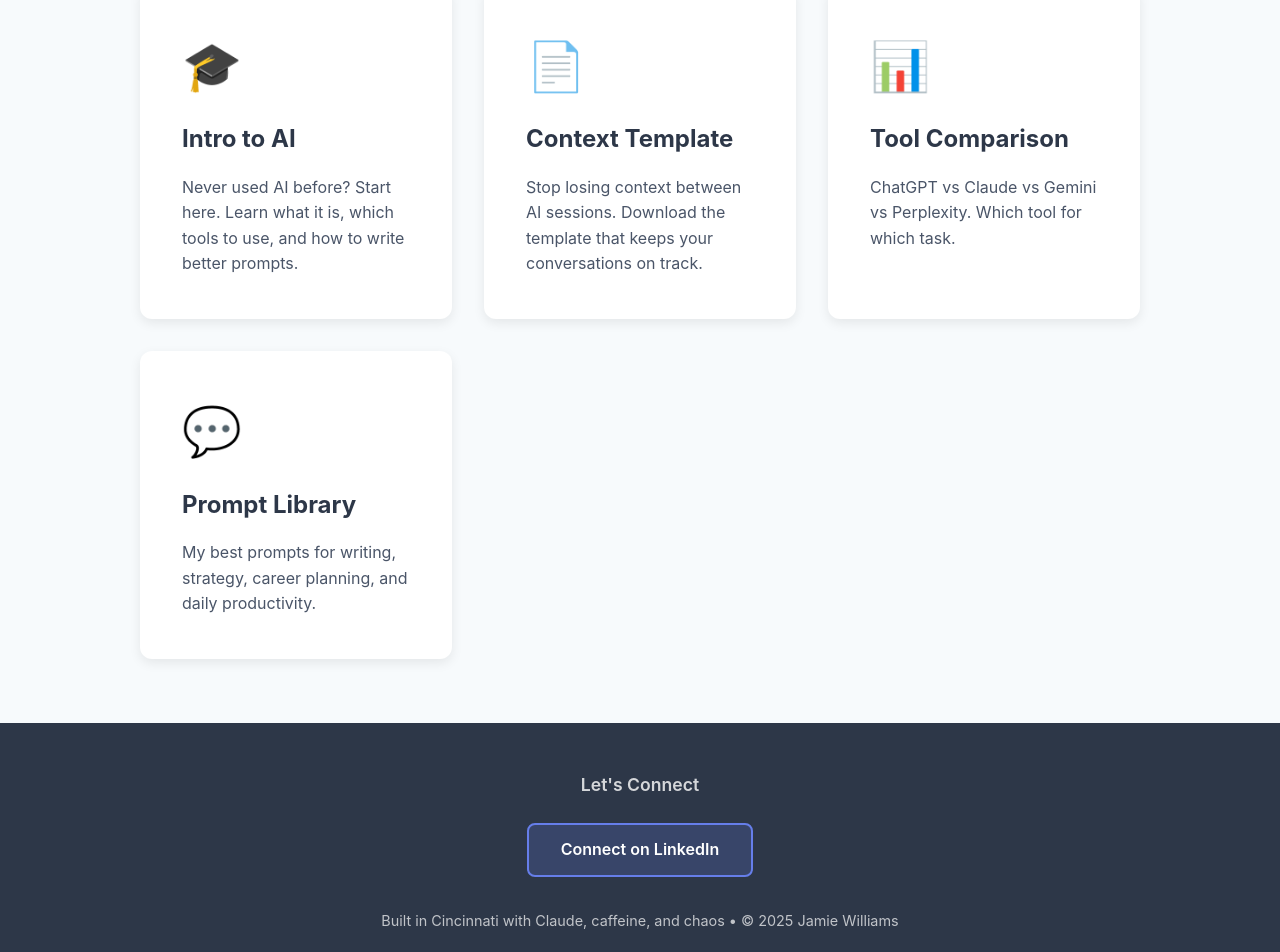
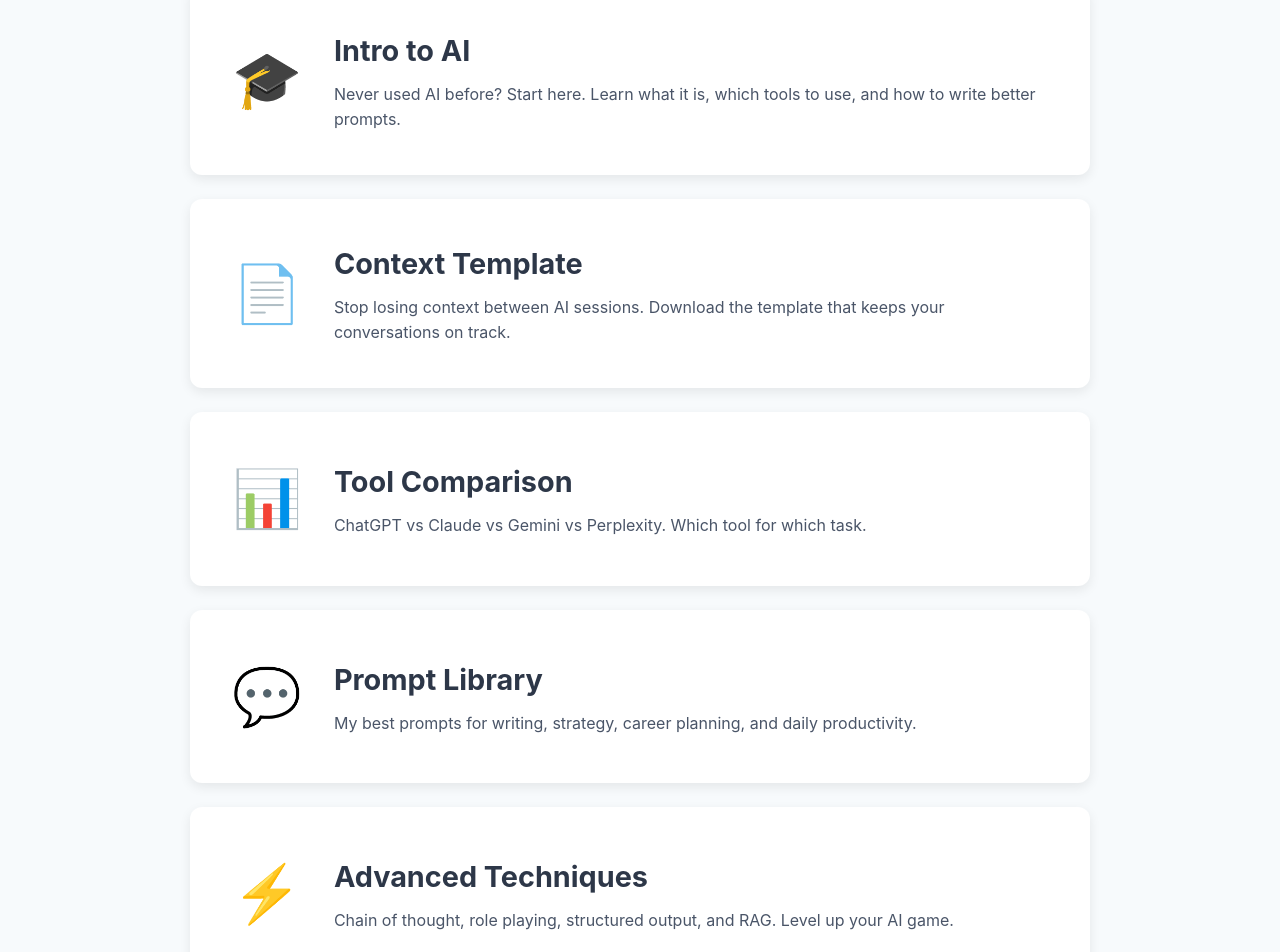
Before and after one commit to givemetheballai-debug/Buildwithjamie, a Next.js app: page /resources in a window 1280 px wide. Shown: the part 400-1352 px from the top of the page. Built offline with nearby package versions, Linux system fonts and the light colour scheme.

Commit message:
Update page.js

```diff
--- a/app/resources/page.js
+++ b/app/resources/page.js
@@ -21,128 +21,174 @@ export default function Resources() {
         <p style={{fontSize: '1.2rem'}}>Free tools to help you build with AI</p>
       </div>
 
-      {/* Resources Grid */}
+      {/* Resources List */}
       <section style={{padding: '4rem 2rem', background: '#f7fafc'}}>
-        <div style={{maxWidth: '1000px', margin: '0 auto'}}>
-          <div style={{
-            display: 'grid',
-            gridTemplateColumns: 'repeat(auto-fit, minmax(280px, 1fr))',
-            gap: '2rem'
+        <div style={{maxWidth: '900px', margin: '0 auto'}}>
+
+          {/* Intro to AI */}
+          <Link href="/resources/explainers" style={{
+            display: 'flex',
+            alignItems: 'center',
+            gap: '2rem',
+            padding: '2.5rem',
+            marginBottom: '1.5rem',
+            background: 'white',
+            borderRadius: '12px',
+            textDecoration: 'none',
+            boxShadow: '0 4px 12px rgba(0,0,0,0.08)',
+            transition: 'all 0.2s',
+            border: '2px solid transparent'
+          }}
+          onMouseOver={(e) => {
+            e.currentTarget.style.transform = 'translateX(8px)';
+            e.currentTarget.style.borderColor = '#667eea';
+          }}
+          onMouseOut={(e) => {
+            e.currentTarget.style.transform = 'translateX(0)';
+            e.currentTarget.style.borderColor = 'transparent';
           }}>
-
-            {/* Intro to AI */}
-            <Link href="/resources/explainers" style={{
-              padding: '2.5rem',
-              background: 'white',
-              borderRadius: '12px',
-              textDecoration: 'none',
-              boxShadow: '0 4px 12px rgba(0,0,0,0.08)',
-              transition: 'transform 0.2s',
-              display: 'block',
-              border: '2px solid transparent'
-            }}
-            onMouseOver={(e) => {
-              e.currentTarget.style.transform = 'translateY(-4px)';
-              e.currentTarget.style.borderColor = '#667eea';
-            }}
-            onMouseOut={(e) => {
-              e.currentTarget.style.transform = 'translateY(0)';
-              e.currentTarget.style.borderColor = 'transparent';
-            }}>
-              <div style={{fontSize: '3rem', marginBottom: '1rem'}}>🎓</div>
-              <h3 style={{fontSize: '1.5rem', marginBottom: '1rem', color: '#2d3748'}}>
+            <div style={{fontSize: '3.5rem', flexShrink: 0}}>🎓</div>
+            <div>
+              <h3 style={{fontSize: '1.8rem', marginBottom: '0.5rem', color: '#2d3748'}}>
                 Intro to AI
               </h3>
-              <p style={{color: '#4a5568', lineHeight: '1.6'}}>
+              <p style={{color: '#4a5568', lineHeight: '1.6', margin: 0}}>
                 Never used AI before? Start here. Learn what it is, which tools to use, and how to write better prompts.
               </p>
-            </Link>
+            </div>
+          </Link>
 
-            {/* Context Template */}
-            <Link href="/resources/context-template" style={{
-              padding: '2.5rem',
-              background: 'white',
-              borderRadius: '12px',
-              textDecoration: 'none',
-              boxShadow: '0 4px 12px rgba(0,0,0,0.08)',
-              transition: 'transform 0.2s',
-              display: 'block',
-              border: '2px solid transparent'
-            }}
-            onMouseOver={(e) => {
-              e.currentTarget.style.transform = 'translateY(-4px)';
-              e.currentTarget.style.borderColor = '#667eea';
-            }}
-            onMouseOut={(e) => {
-              e.currentTarget.style.transform = 'translateY(0)';
-              e.currentTarget.style.borderColor = 'transparent';
-            }}>
-              <div style={{fontSize: '3rem', marginBottom: '1rem'}}>📄</div>
-              <h3 style={{fontSize: '1.5rem', marginBottom: '1rem', color: '#2d3748'}}>
+          {/* Context Template */}
+          <Link href="/resources/context-template" style={{
+            display: 'flex',
+            alignItems: 'center',
+            gap: '2rem',
+            padding: '2.5rem',
+            marginBottom: '1.5rem',
+            background: 'white',
+            borderRadius: '12px',
+            textDecoration: 'none',
+            boxShadow: '0 4px 12px rgba(0,0,0,0.08)',
+            transition: 'all 0.2s',
+            border: '2px solid transparent'
+          }}
+          onMouseOver={(e) => {
+            e.currentTarget.style.transform = 'translateX(8px)';
+            e.currentTarget.style.borderColor = '#667eea';
+          }}
+          onMouseOut={(e) => {
+            e.currentTarget.style.transform = 'translateX(0)';
+            e.currentTarget.style.borderColor = 'transparent';
+          }}>
+            <div style={{fontSize: '3.5rem', flexShrink: 0}}>📄</div>
+            <div>
+              <h3 style={{fontSize: '1.8rem', marginBottom: '0.5rem', color: '#2d3748'}}>
                 Context Template
               </h3>
-              <p style={{color: '#4a5568', lineHeight: '1.6'}}>
+              <p style={{color: '#4a5568', lineHeight: '1.6', margin: 0}}>
                 Stop losing context between AI sessions. Download the template that keeps your conversations on track.
               </p>
-            </Link>
+            </div>
+          </Link>
 
-            {/* Tool Comparison */}
-            <Link href="/resources/tool-comparison" style={{
-              padding: '2.5rem',
-              background: 'white',
-              borderRadius: '12px',
-              textDecoration: 'none',
-              boxShadow: '0 4px 12px rgba(0,0,0,0.08)',
-              transition: 'transform 0.2s',
-              display: 'block',
-              border: '2px solid transparent'
-            }}
-            onMouseOver={(e) => {
-              e.currentTarget.style.transform = 'translateY(-4px)';
-              e.currentTarget.style.borderColor = '#667eea';
-            }}
-            onMouseOut={(e) => {
-              e.currentTarget.style.transform = 'translateY(0)';
-              e.currentTarget.style.borderColor = 'transparent';
-            }}>
-              <div style={{fontSize: '3rem', marginBottom: '1rem'}}>📊</div>
-              <h3 style={{fontSize: '1.5rem', marginBottom: '1rem', color: '#2d3748'}}>
+          {/* Tool Comparison */}
+          <Link href="/resources/tool-comparison" style={{
+            display: 'flex',
+            alignItems: 'center',
+            gap: '2rem',
+            padding: '2.5rem',
+            marginBottom: '1.5rem',
+            background: 'white',
+            borderRadius: '12px',
+            textDecoration: 'none',
+            boxShadow: '0 4px 12px rgba(0,0,0,0.08)',
+            transition: 'all 0.2s',
+            border: '2px solid transparent'
+          }}
+          onMouseOver={(e) => {
+            e.currentTarget.style.transform = 'translateX(8px)';
+            e.currentTarget.style.borderColor = '#667eea';
+          }}
+          onMouseOut={(e) => {
+            e.currentTarget.style.transform = 'translateX(0)';
+            e.currentTarget.style.borderColor = 'transparent';
+          }}>
+            <div style={{fontSize: '3.5rem', flexShrink: 0}}>📊</div>
+            <div>
+              <h3 style={{fontSize: '1.8rem', marginBottom: '0.5rem', color: '#2d3748'}}>
                 Tool Comparison
               </h3>
-              <p style={{color: '#4a5568', lineHeight: '1.6'}}>
+              <p style={{color: '#4a5568', lineHeight: '1.6', margin: 0}}>
                 ChatGPT vs Claude vs Gemini vs Perplexity. Which tool for which task.
               </p>
-            </Link>
+            </div>
+          </Link>
 
-            {/* Prompt Library */}
-            <Link href="/resources/prompts" style={{
-              padding: '2.5rem',
-              background: 'white',
-              borderRadius: '12px',
-              textDecoration: 'none',
-              boxShadow: '0 4px 12px rgba(0,0,0,0.08)',
-              transition: 'transform 0.2s',
-              display: 'block',
-              border: '2px solid transparent'
-            }}
-            onMouseOver={(e) => {
-              e.currentTarget.style.transform = 'translateY(-4px)';
-              e.currentTarget.style.borderColor = '#667eea';
-            }}
-            onMouseOut={(e) => {
-              e.currentTarget.style.transform = 'translateY(0)';
-              e.currentTarget.style.borderColor = 'transparent';
-            }}>
-              <div style={{fontSize: '3rem', marginBottom: '1rem'}}>💬</div>
-              <h3 style={{fontSize: '1.5rem', marginBottom: '1rem', color: '#2d3748'}}>
+          {/* Prompt Library */}
+          <Link href="/resources/prompts" style={{
+            display: 'flex',
+            alignItems: 'center',
+            gap: '2rem',
+            padding: '2.5rem',
+            marginBottom: '1.5rem',
+            background: 'white',
+            borderRadius: '12px',
+            textDecoration: 'none',
+            boxShadow: '0 4px 12px rgba(0,0,0,0.08)',
+            transition: 'all 0.2s',
+            border: '2px solid transparent'
+          }}
+          onMouseOver={(e) => {
+            e.currentTarget.style.transform = 'translateX(8px)';
+            e.currentTarget.style.borderColor = '#667eea';
+          }}
+          onMouseOut={(e) => {
+            e.currentTarget.style.transform = 'translateX(0)';
+            e.currentTarget.style.borderColor = 'transparent';
+          }}>
+            <div style={{fontSize: '3.5rem', flexShrink: 0}}>💬</div>
+            <div>
+              <h3 style={{fontSize: '1.8rem', marginBottom: '0.5rem', color: '#2d3748'}}>
                 Prompt Library
               </h3>
-              <p style={{color: '#4a5568', lineHeight: '1.6'}}>
+              <p style={{color: '#4a5568', lineHeight: '1.6', margin: 0}}>
                 My best prompts for writing, strategy, career planning, and daily productivity.
               </p>
-            </Link>
+            </div>
+          </Link>
 
-          </div>
+          {/* Advanced Techniques */}
+          <Link href="/resources/advanced" style={{
+            display: 'flex',
+            alignItems: 'center',
+            gap: '2rem',
+            padding: '2.5rem',
+            background: 'white',
+            borderRadius: '12px',
+            textDecoration: 'none',
+            boxShadow: '0 4px 12px rgba(0,0,0,0.08)',
+            transition: 'all 0.2s',
+            border: '2px solid transparent'
+          }}
+          onMouseOver={(e) => {
+            e.currentTarget.style.transform = 'translateX(8px)';
+            e.currentTarget.style.borderColor = '#667eea';
+          }}
+          onMouseOut={(e) => {
+            e.currentTarget.style.transform = 'translateX(0)';
+            e.currentTarget.style.borderColor = 'transparent';
+          }}>
+            <div style={{fontSize: '3.5rem', flexShrink: 0}}>⚡</div>
+            <div>
+              <h3 style={{fontSize: '1.8rem', marginBottom: '0.5rem', color: '#2d3748'}}>
+                Advanced Techniques
+              </h3>
+              <p style={{color: '#4a5568', lineHeight: '1.6', margin: 0}}>
+                Chain of thought, role playing, structured output, and RAG. Level up your AI game.
+              </p>
+            </div>
+          </Link>
+
         </div>
       </section>
 
```
